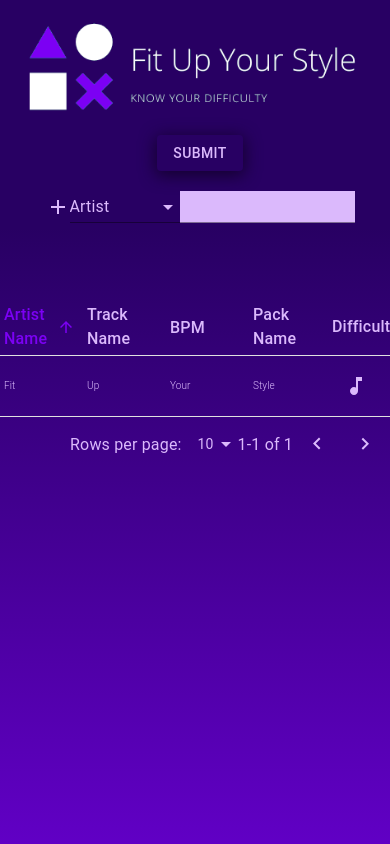
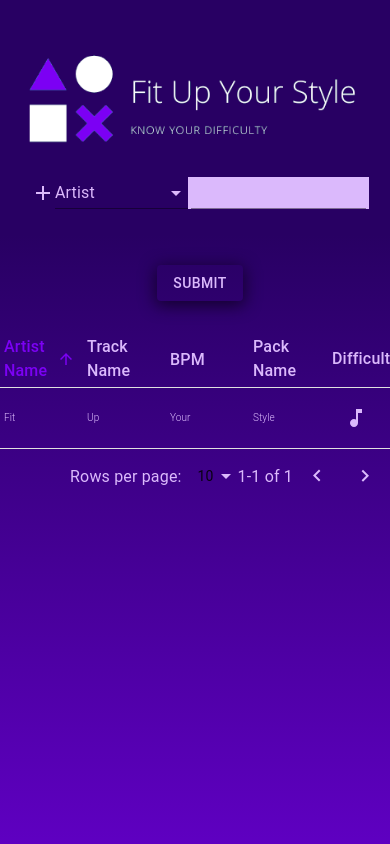
Before and after one commit to changodb/itg-frontend, a React (Create React App) app: page / in a window 390 px wide. Shown: the top 844 px of the page. Built offline with nearby package versions, Linux system fonts and the light colour scheme.

Commit message:
Moved Submit button to the right hand side

```diff
--- a/src/App.css
+++ b/src/App.css
@@ -23,6 +23,7 @@ body {
 }
 .valueInput {
      background-color: #DBB9FC;
+     color: red;
 }
 .filler {
     display: inline;
@@ -38,6 +39,7 @@ body {
     padding-left: 5rem;
     padding-right: 5rem;
     padding-bottom: 1rem;
+    padding-top: 2rem;
     z-index: 5;
 }
 .queryContainer {
@@ -69,10 +71,12 @@ body {
 .fieldSelect {
     /* border: 1px solid yellow; */
     width: 133px;
+    color: #DBB9FC;
 }
 .valueInput {
     /* border: 1px solid red; */
     width: auto;
+    padding: 0 3px;
 
 }
 .submitButton {
@@ -81,7 +85,7 @@ body {
     background-color: inherit;
     position: relative;
     align-self: flex-start;
-    margin-top: 25px;
+    margin-top: .2rem;
     box-shadow: 0rem .2rem 1rem .1rem #140030;
 }
 .submitButton:hover {
@@ -165,9 +169,6 @@ body {
     font-weight: 500;
     line-height: 1.5rem;
 }
-.MuiInputBase-root {
-    color: #DBB9FC
-}
 @media screen and (max-width: 600px) {
     body {
         height:100%;
@@ -241,10 +242,6 @@ body {
         }
     .queryField {
         /* border: 1px solid green; */
-    }
-    .fieldSelect {
-        /* border: 1px solid yellow; */
-        width: 110px;
     }
     .valueInput {
         /* border: 1px solid red; */
--- a/src/components/QueryFilters.js
+++ b/src/components/QueryFilters.js
@@ -26,17 +26,17 @@ export default ({ availableFilterFields, queryFilters, onSubmit, onValueChange,
   ));
   return (
     <form className='queryContainer'>
+      <List className="queryFilters">
+          <Typography>
+            {filters}
+          </Typography>
+      </List>
       <Button type='submit' className='submitButton' variant='contained'onClick={(event) => {
           event.preventDefault();
           onSubmit(queryFilters);
       }}>
         Submit
       </Button>
-        <List className="queryFilters">
-            <Typography>
-              {filters}
-            </Typography>
-        </List>
     </form>
   )
 };
```
Lines whose indentation alone changed are shown as unchanged.
